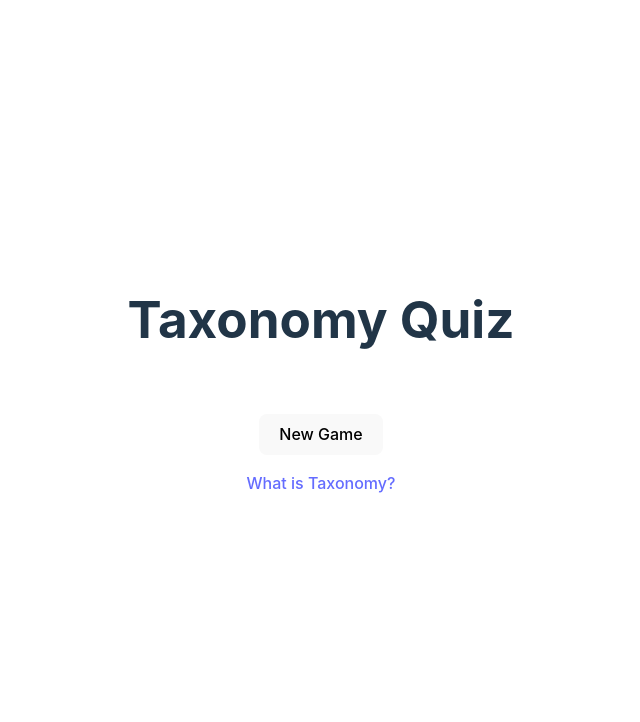
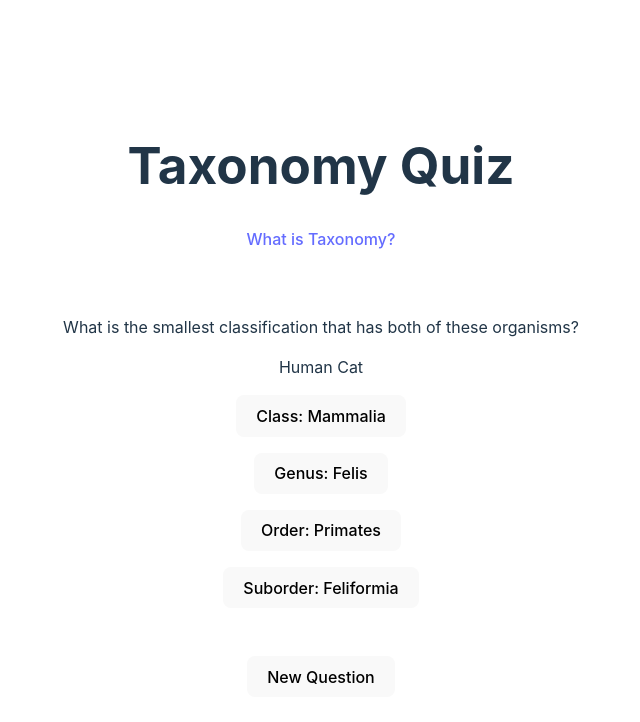
Before and after one commit to K8fractal/taxonomy, a React (Vite) app: page / in a window 1280 px wide. Shown: the top 722 px of the page, without its empty margins (319-959 px from the left). Built offline with nearby package versions, Linux system fonts and the light colour scheme.

Commit message:
feat: better UI, no duplicates

```diff
--- a/src/App.tsx
+++ b/src/App.tsx
@@ -1,20 +1,36 @@
+import { useState } from "react";
 import "./App.css";
+import { exampleOrganisms } from "./organisms/organism";
+import { Question } from "./ui/Question";
+import { randomIndex } from "./domain/randomElement";
 
 function App() {
+  const [ai, setAi] = useState(0);
+  const [bi, setBi] = useState(1);
+
+  const nextQuestion = () => {
+    setAi(randomIndex(exampleOrganisms.length));
+    setBi(randomIndex(exampleOrganisms.length));
+  };
+
   return (
     <>
       <h1>Taxonomy Quiz</h1>
+      <p>
+        <a
+          href="https://en.wikipedia.org/wiki/Taxonomy_(biology)"
+          target="_blank"
+        >
+          What is Taxonomy?
+        </a>
+      </p>
       <div className="card">
-        <button onClick={() => alert("Coming soon!")}>New Game</button>
         <p>
-          <a
-            href="https://en.wikipedia.org/wiki/Taxonomy_(biology)"
-            target="_blank"
-          >
-            What is Taxonomy?
-          </a>
+          What is the smallest classification that has both of these organisms?
         </p>
+        <Question a={exampleOrganisms[ai]} b={exampleOrganisms[bi]} />
       </div>
+      <button onClick={() => nextQuestion()}>New Question</button>
     </>
   );
 }
--- a/src/domain/generateAnswerOptions.ts
+++ b/src/domain/generateAnswerOptions.ts
@@ -7,7 +7,7 @@ import {
 } from "./randomElement";
 import { sameClade, smallestSharedClade } from "./smallestSharedClade";
 
-type Answer = {
+export type Answer = {
   clade: Clade;
   matches: "neither" | "aOnly" | "bOnly" | "both";
   best?: boolean;
@@ -19,21 +19,27 @@ export function generateAnswerOptions(
   howMany: number
 ): Answer[] {
   const result: Answer[] = [];
-  for (let i = 0; i < howMany - 1; i++) {
-    result.push(generateRandomAnswer(a, b));
+  for (let i = 0; i < howMany; ) {
+    const newAnswer: Answer = generateRandomAnswer(a, b);
+    // avoid duplicates
+    if (
+      result.findIndex((answer) => sameClade(answer.clade, newAnswer.clade)) ===
+      -1
+    ) {
+      result.push(newAnswer);
+      i++;
+    }
   }
   let bestIndex = result.findIndex((answer) => answer.matches === "both");
   if (bestIndex < 0) {
-    // no matches, generate the best possible answer and insert at a random location
-    result.splice(randomIndex(howMany - 1), 0, {
+    // no matches, generate the best possible answer and replace at a random location
+    result.splice(randomIndex(howMany - 1), 1, {
       clade: smallestSharedClade(a, b),
       matches: "both",
       best: true,
     });
   } else {
     // valid answer exists
-    // get another answer
-    result.push(generateRandomAnswer(a, b));
     // figure out best answer index
     let smallestCladeIndexInClassification = -1;
     result.forEach((answer, index) => {
--- a/src/ui/Question.tsx
+++ b/src/ui/Question.tsx
@@ -1,5 +1,5 @@
 import { Organism } from "../organisms/organism";
-import { generateAnswerOptions } from "../domain/generateAnswerOptions";
+import { Answer, generateAnswerOptions } from "../domain/generateAnswerOptions";
 type QuestionProps = {
   a: Organism;
   b: Organism;
@@ -8,13 +8,26 @@ type QuestionProps = {
 export function Question(props: QuestionProps) {
   const { a, b } = props;
   const answers = generateAnswerOptions(a, b, 4);
+
+  const checkAnswer = (e: React.MouseEvent, answer: Answer): void => {
+    e.preventDefault();
+    alert(answer.matches + "_" + answer.best);
+  };
+
   return (
     <div>
-      <p>{a.name}</p>
-      <p>{b.name}</p>
+      <p>
+        {a.name}
+        <span> </span>
+        {b.name}
+      </p>
       <div>
         {answers.map((answer) => (
-          <button>{answer.clade.value}</button>
+          <p>
+            <button onClick={(event) => checkAnswer(event, answer)}>
+              {`${answer.clade.level}: ${answer.clade.value}`}
+            </button>
+          </p>
         ))}
       </div>
     </div>
```
Also changed, not shown: 1 other file (tests, documents, lock files or other folders).
